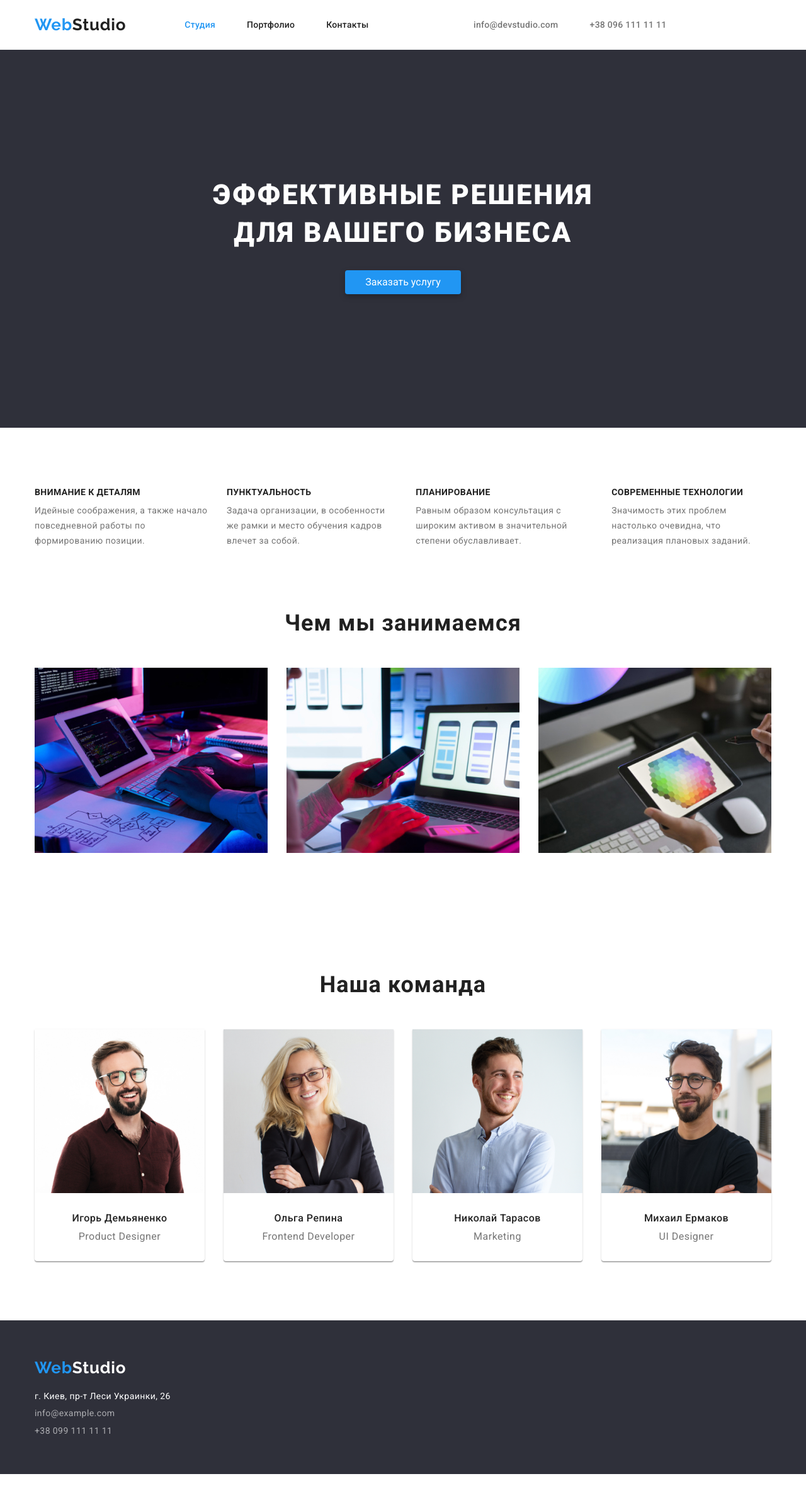
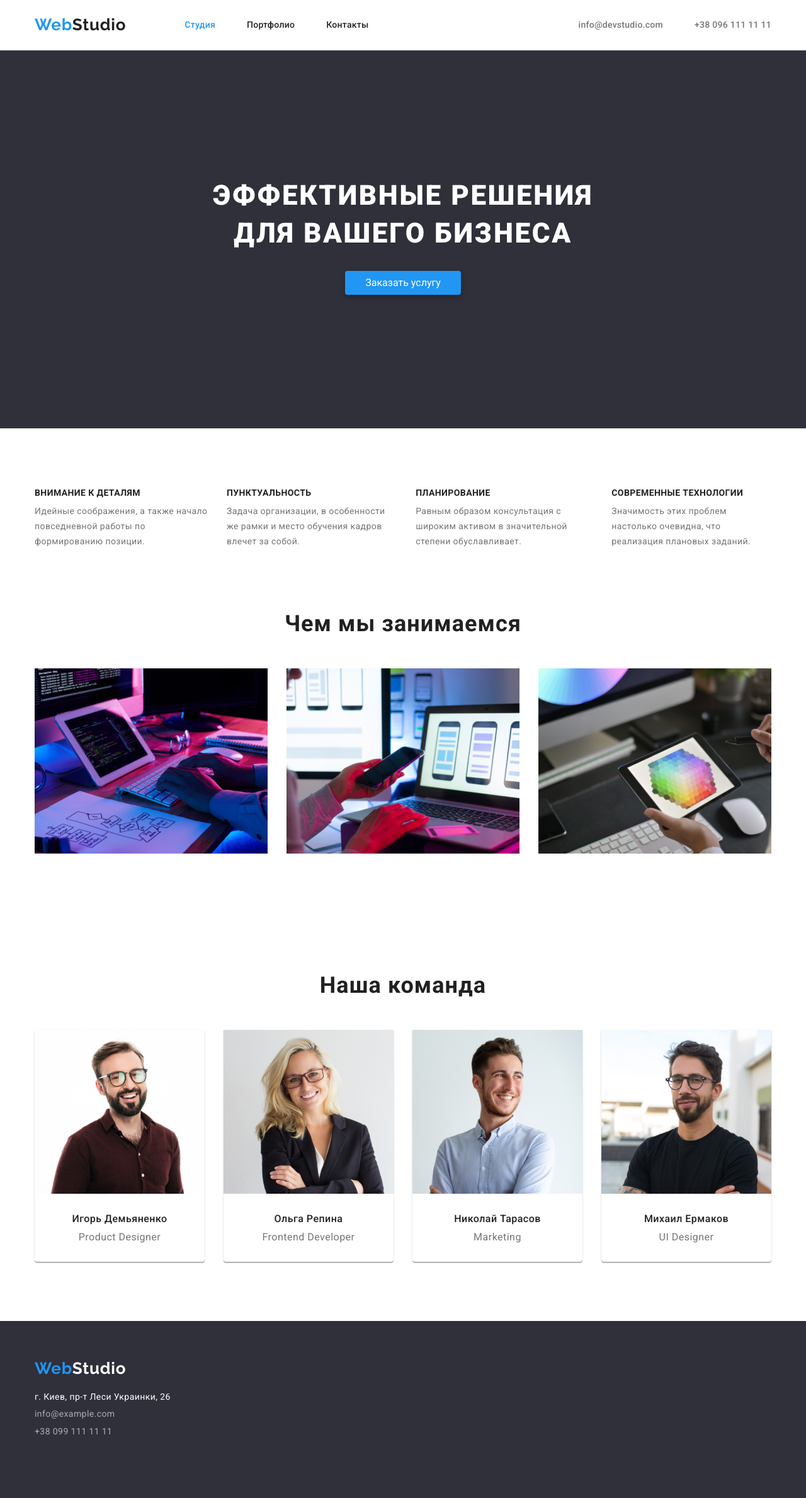
Before and after one commit to Julija100/goit-markup-hw-03, a plain HTML site: page index.html in a window 1280 px wide. Shown: the whole page at 63% size. Before the commit the page ends 2340 px from the top, so only its background shows below. Drawn offline with nearby package versions, Linux system fonts and the light colour scheme.

Commit message:
refactoring

```diff
--- a/css/style.css
+++ b/css/style.css
@@ -50,6 +50,9 @@ img {
 }
 
 /*=====LOGOTYPE=====*/
+.header .logotype {
+  margin-right: 93px;
+}
 .logotype {
   font-family: Raleway;
   font-weight: bold;
@@ -71,7 +74,7 @@ img {
 /*=====HEADER=====*/
 .header {
   padding-top: 24px;
-  padding-bottom: 24px;
+  padding-bottom: 25px;
 }
 
 .header .container {
@@ -86,10 +89,13 @@ img {
   display: flex;
   align-items: center;
 }
+.navigation-list:not(:last-child) {
+  margin-right: 50px;
+}
 .header-contacts-list {
   display: flex;
   align-items: center;
-  margin: auto;
+  margin-left: auto;
 }
 .header-contacts:first-of-type {
   margin-right: 50px;
@@ -138,6 +144,7 @@ img {
 .hero .container {
   display: flex;
   flex-direction: column;
+  padding: 200px 0;
 }
 .main-h1 {
   width: 696px;
@@ -149,7 +156,7 @@ img {
   text-align: center;
   letter-spacing: 0.06em;
   text-transform: uppercase;
-  margin: 200px auto 0 auto;
+  margin: 0 auto;
   color: #ffffff;
 }
 
@@ -174,8 +181,8 @@ img {
 /*=====HERO END=====*/
 
 /*=====ABOUT-US=====*/
-.about-us .container {
-  margin-top: 94px;
+.about-us {
+  padding: 94px 0;
 }
 
 .about-us-theme {
@@ -210,17 +217,19 @@ img {
   justify-content: space-between;
   margin-top: 50px;
 }
+.what-we-do {
+  padding-bottom: 94px;
+}
 /*=====WHAT WE DO END=====*/
 
 /*=====OUR TEAM =======*/
 .our-team {
-  margin-top: 188px;
+  padding: 94px 0;
 }
 .our-team-list {
   display: flex;
   justify-content: space-between;
   margin-top: 50px;
-  margin-bottom: 94px;
 }
 .our-team-list-card {
   display: flex;
@@ -263,7 +272,6 @@ img {
   text-align: center;
   letter-spacing: 0.03em;
   color: var(--title-text-color);
-  margin-top: 94px;
 }
 
 .our-portfolio-works {
@@ -298,7 +306,6 @@ img {
 /*=====FOOTER=====*/
 .footer .logotype {
   color: #ffffff;
-  margin-top: 60px;
 }
 .footer .container {
   display: flex;
@@ -306,6 +313,7 @@ img {
 }
 .footer {
   background: #2f303a;
+  padding: 60px 0;
 }
 .footer-navigation-list > li > a {
   font-weight: normal;
```
